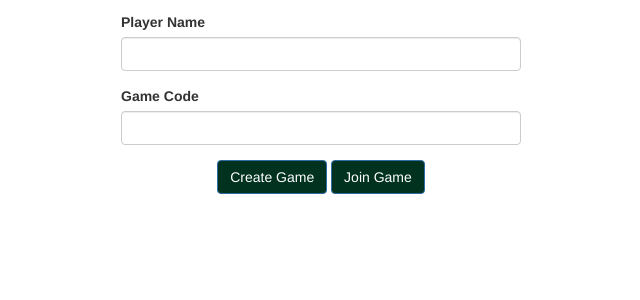
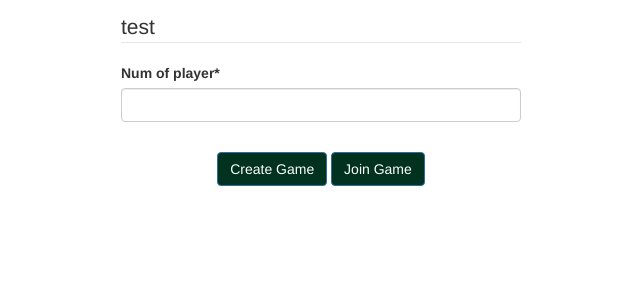
Before and after one commit to xuekhang/three, a Django app: page / in a window 1280 px wide. Shown: the part 50-350 px from the top of the page, without its empty margins (319-959 px from the left). Run offline with Django 3.2, Linux system fonts and the light colour scheme; some libraries are stand-ins or nearby versions.

Commit message:
semi working form

```diff
--- /dev/null
+++ b/game/forms.py
@@ -0,0 +1,9 @@
+from django import forms
+from django.contrib.auth.models import User
+from django.contrib.auth.forms import UserCreationForm
+from .models import Config
+
+class ConfigForm(forms.ModelForm):
+    class Meta:
+        model = Config
+        fields = ['num_of_player']
--- a/game/templates/game/home.html
+++ b/game/templates/game/home.html
@@ -1,18 +1,23 @@
 {% extends "game/base.html" %}
+{% load crispy_forms_tags %}
 {% block content %}
 <div class="container-home" style="margin: auto;">
   <div class="col-sm text-center">
   </div>
   <form method="POST">
     {% csrf_token %}
-    <div class="form-group">
+    <fieldset class="form-group">
+      <legend class="border-bottom mb-4">test</legend>
+      {{ form|crispy }}
+  </fieldset>
+    <!-- <div class="form-group">
       <label for="playerName">Player Name</label>
       <input type="text" class="form-control" id="playerName">
     </div>
     <div class="form-group">
       <label for="gameCode">Game Code</label>
       <input type="text" class="form-control" id="gameCode">
-    </div>
+    </div> -->
     <div class="col-md-12 text-center">
       <button type="submit" class="btn btn-primary" href="{% url 'config' %}" >Create Game</button>
       <a type="button" class="btn btn-primary" href="{% url 'board' %}">Join Game</a>
--- a/game/views.py
+++ b/game/views.py
@@ -1,16 +1,25 @@
 from django.shortcuts import render
 from django.http import HttpResponse
+from .forms import ConfigForm
 import random
 import logging
 
 # Create your views here.
 def home(request):
-    context = {'title':'home'}
+
     myList = [1,2]
+
+    context = {
+        'title':'home'}
 
     if request.method == 'POST':
         return render(request, 'game/config.html', context)
+    else:
+        form = ConfigForm()
 
+    context = {
+        'title':'home',
+        'form': form}
     return render(request, 'game/home.html', context)
 
 def config(request):
--- a/three/settings.py
+++ b/three/settings.py
@@ -32,6 +32,7 @@ ALLOWED_HOSTS = ['*']
 
 INSTALLED_APPS = [
     'game.apps.GameConfig',
+    'crispy_forms',
     'django.contrib.admin',
     'django.contrib.auth',
     'django.contrib.contenttypes',
```
